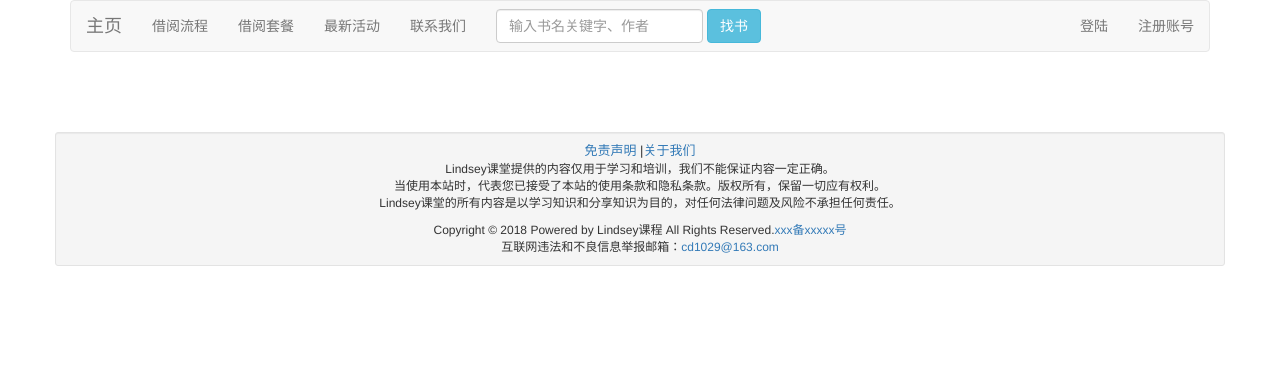
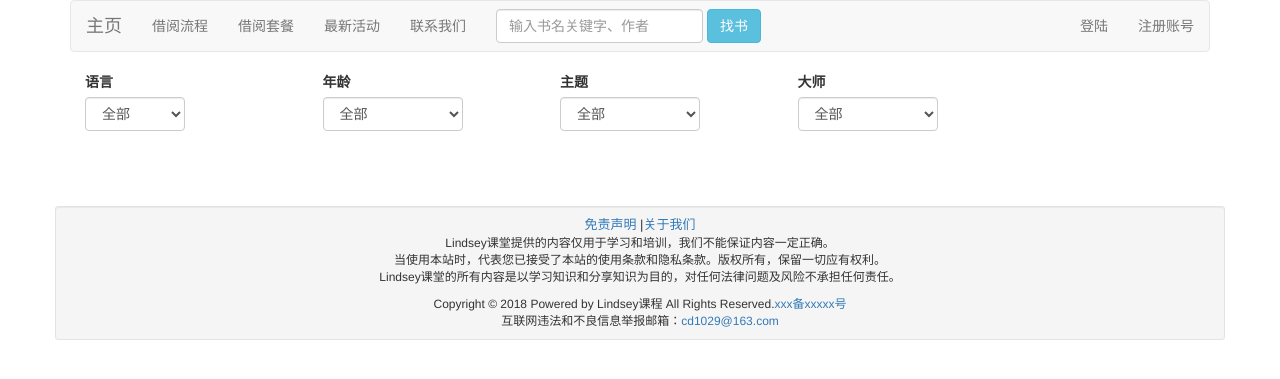
Before and after one commit to kenshin1027/django_mysite, a Django app: page /mylibrary/ in a window 1280 px wide. Shown: the top 379 px of the page. Run offline with Django 3.2, Linux system fonts and the light colour scheme; data that the repository does not hold is empty; some libraries are stand-ins or nearby versions.

Commit message:
0330update

```diff
--- a/mylibrary/templates/mylibrary/library.html
+++ b/mylibrary/templates/mylibrary/library.html
@@ -202,36 +202,39 @@
 
 		})
 		//找书筛选区域
-		// $('#lang_filter').change(function(){
-		// 	if ($(this).val()==null)
-		// 	{
-		// 		filter.lang=[]
-		// 	}
-		// 	else
-		// 		filter.lang=$(this).val();
-		// 	filter.pageindex=1;
-		// 	filter_booklist(filter);
-		// })
-		// $('#age_filter').change(function(){
-		// 	if ($(this).val()==null)
-		// 	{
-		// 		filter.age=[]
-		// 	}
-		// 	else
-		// 	filter.age=$(this).val();
-		// 	filter.pageindex=1;
-		// 	filter_booklist(filter);
-		// })
-		// $('#subject_filter').change(function(){
-		// 	if ($(this).val()==null)
-		// 	{
-		// 		filter.subject=[]
-		// 	}
-		// 	else
-		// 	filter.subject=$(this).val();
-		// 	filter.pageindex=1;
-		// 	filter_booklist(filter);
-		// })
+		$('#lang_filter').change(function(){
+			if ($(this).val()==null)
+			{
+				filter.lang=[]
+			}
+			else
+				filter.lang=$(this).val();
+			filter.pageindex=1;
+			//filter_booklist(filter);
+			console.log('lang_filter:',filter.lang);
+		})
+		$('#age_filter').change(function(){
+			if ($(this).val()==null)
+			{
+				filter.age=[]
+			}
+			else
+			filter.age=$(this).val();
+			filter.pageindex=1;
+			//filter_booklist(filter);
+			console.log('age_filter:',filter.age);
+		})
+		$('#subject_filter').change(function(){
+			if ($(this).val()==null)
+			{
+				filter.subject=[]
+			}
+			else
+			filter.subject=$(this).val();
+			filter.pageindex=1;
+			//filter_booklist(filter);
+			console.log('subject_filter:',filter.subject);
+		})
 		//输入框查找
 		$('#searchsubmit').click(function(){
 			var searchtext=$('#searchtext').val();
@@ -265,15 +268,73 @@
 	</form>
 {% endblock%}
 
-{% block filter %}
-	<!--条件筛选区域-->
-
-{% endblock %}
 
 	<!-- 32本书页面模板区域 -->
 {% block content %}
 <div class="row clearfix" style="margin-left: 15px;">
 	<div class="row clearfix col-md-10" >
+		{% block filter %}
+			<!--条件筛选区域-->
+		<div class="row clearfix">
+			<div class="col-md-3">
+				<form role="form">
+					<div class="form-group">
+						<label for="name">语言</label>
+						<select class="form-control" style="width: 100px;" id="lang_filter">
+							<option value="0">全部</option>
+							<option value="1">英语</option>
+							<option value="2">中文</option>
+						</select>
+					</div>
+				</form>
+			</div>
+			<div class="col-md-3">
+				<form role="form">
+					<div class="form-group">
+						<label for="name">年龄</label>
+						<select class="form-control" style="width: 140px;" id="age_filter">
+							<option value="0">全部</option>
+							<option value="1">0~2岁</option>
+							<option value="2">3~4岁</option>
+							<option value="3">5~7岁</option>
+							<option value="4">8~12岁</option>
+						</select>
+					</div>
+				</form>
+			</div>
+			<div class="col-md-3">
+				<form role="form">
+					<div class="form-group">
+						<label for="name">主题</label>
+						<select class="form-control" style="width: 140px;" id="subject_filter">
+							<option value="0">全部</option>
+							<option value="1">科普</option>
+							<option value="2">认知</option>
+							<option value="3">饮食</option>
+							<option value="4">身体</option>
+							<option value="5">洞书</option>
+						</select>
+					</div>
+				</form>
+			</div>
+			<div class="col-md-3">
+				<form role="form">
+					<div class="form-group">
+						<label for="name">大师</label>
+						<select class="form-control" style="width: 140px;" id="author_filter">
+							<option>全部</option>
+							<option>波特</option>
+							<option>李伯顿</option>
+							<option>宫西达也</option>
+							<option>五味太郎</option>
+							<option>大卫·威斯纳</option>
+						</select>
+					</div>
+				</form>
+			</div>
+		</div>
+		{% endblock %}
+
 		<div class="row clearfix" id="firstpage">
 			<div class="col-md-3 column bookitem" style="display:none;">
 				<a href="#"><img alt="200x200" src="" class="img-rounded img-responsive" id="img"></a>
--- a/mysite/settings.py
+++ b/mysite/settings.py
@@ -33,7 +33,7 @@ ALLOWED_HOSTS = ['*']
 INSTALLED_APPS = [
     'polls.apps.PollsConfig',
     'mylibrary',
-    'captcha',
+    #'captcha',
     'django.contrib.admin',
     'django.contrib.auth',
     'django.contrib.contenttypes',
--- a/templates/base.html
+++ b/templates/base.html
@@ -171,9 +171,8 @@
             </div>
         </div>
     {% block header %}{% endblock %}
-    {% block filter %}{% endblock %}
     {% block jumbotron %}{% endblock %}
-    {% block content %}{% endblock %}
+    {% block content %}{% block filter %}{% endblock %}{% endblock %}
 
     <!--modal区域-->
     <div class="row clearfix">
--- /dev/null
+++ b/test.py
@@ -0,0 +1,3 @@
+def application(env, start_response):
+    start_response('200 OK', [('Content-Type','text/html')])
+    return "Hello World"
```
Also changed, not shown: 1 other file.
